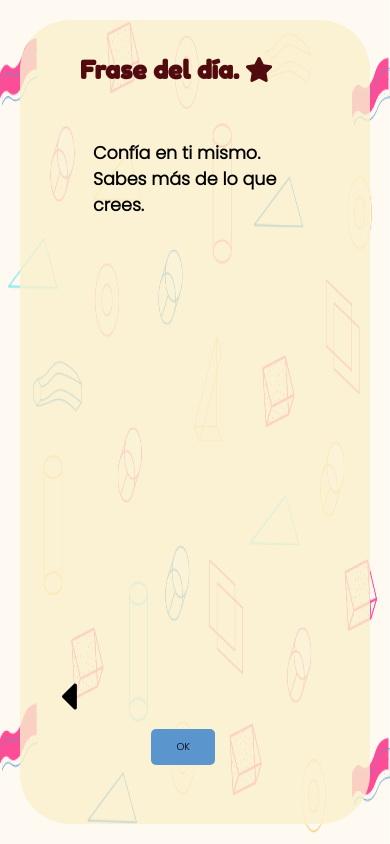
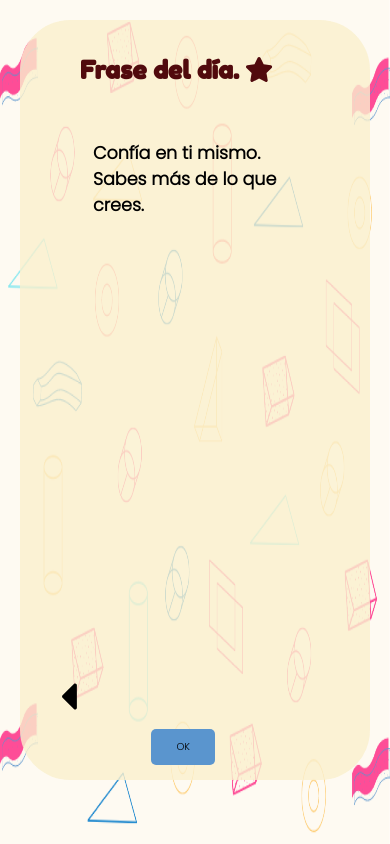
Before and after one commit to Sofiagz21/KOMUYA, a React (Create React App) app: page /Frase1 in a window 390 px wide. Built offline with nearby package versions, Linux system fonts and the light colour scheme; a web font is replaced by a local one.

Commit message:
Cambios en el responsive -Andrea

```diff
--- a/src/components/Frases/stylesFrases.css
+++ b/src/components/Frases/stylesFrases.css
@@ -89,7 +89,7 @@ background-color: #5A95CE;
         width: auto;
         background: rgba(250, 240, 206, 0.8);
         border-radius: 50px;
-        height: auto;
+        height: 90%;
 
     }
 
```
